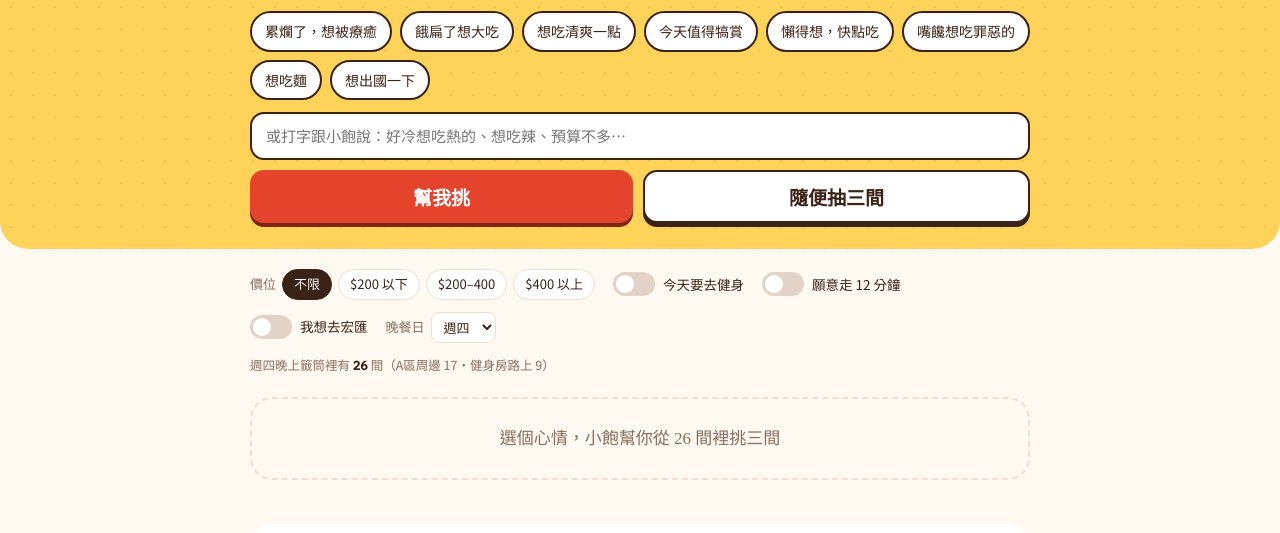
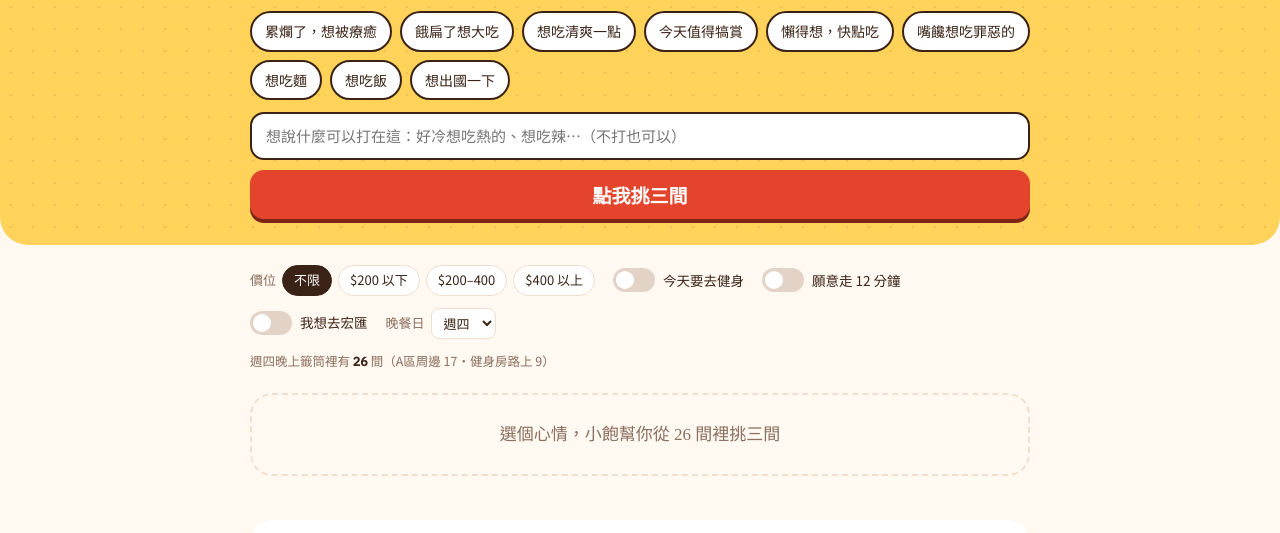
Before and after one commit to milke576-coder/taolung-for-dinner, a plain HTML site: page index.html in a window 1280 px wide. Shown: the part 224-757 px from the top of the page. Drawn offline with Linux system fonts and the light colour scheme; a web font is replaced by a local one.

Commit message:
Update index.html

```diff
--- a/index.html
+++ b/index.html
@@ -184,8 +184,8 @@ tr.off td,tr.off td a{color:var(--muted)}
   </div>
   <div class="moods" id="moods" role="group" aria-label="今天的心情"></div>
   <form class="ask" id="askform">
-    <input id="ask" type="text" maxlength="80" placeholder="或打字跟小飽說：好冷想吃熱的、想吃辣、預算不多…" aria-label="跟小飽說你的心情">
-    <div class="btns"><button class="go" id="go" type="submit">幫我挑</button><button class="go alt" id="rand" type="button">隨便抽三間</button></div>
+    <input id="ask" type="text" maxlength="80" placeholder="想說什麼可以打在這：好冷想吃熱的、想吃辣…（不打也可以）" aria-label="跟小飽說你的心情">
+    <div class="btns"><button class="go" id="go" type="submit">點我挑三間</button></div>
   </form>
  </div>
 </header>
@@ -247,6 +247,7 @@ const MOODS=[
  {k:'懶得想，快點吃',t:['快速解決','一個人也自在'],say:'交給我，這幾間點了很快就能開動。'},
  {k:'嘴饞想吃罪惡的',t:['重口味','宵夜感'],say:'偶爾放縱一下沒關係，罪惡感我幫你扛。'},
  {k:'想吃麵',t:['想吃麵'],say:'吸麵時間到！幫你挑了三碗。'},
+ {k:'想吃飯',t:['想吃飯'],say:'來碗白飯配好料！幫你挑了三間。'},
  {k:'想出國一下',t:['異國風'],say:'不用搭飛機，走路就能出國～'},
 ];
 const WIN=[17*60+30,21*60],NEED=60,RECENT_DAYS=5;
@@ -301,7 +302,7 @@ function whyFor(s,tags){const hit=s.m.filter(t=>tags.includes(t));return hit.len
 function renderInfo(){const p=pool(),day=+dayEl.value,zc={near:0,gym:0,walk12:0,mall:0};p.forEach(s=>zc[s.z]++);
   $('#poolinfo').innerHTML=mallEl.checked?`${wk[day]}晚上宏匯廣場裡有 <b>${p.length}</b> 間可以挑`:gymEl.checked?`${wk[day]}晚上往健身工廠路上有 <b>${p.length}</b> 間可以挑`:`${wk[day]}晚上籤筒裡有 <b>${p.length}</b> 間（A區周邊 ${zc.near}・健身房路上 ${zc.gym}${farEl.checked?'・走 12 分鐘 '+zc.walk12:''}）`;
   farEl.closest('label').style.opacity=(mallEl.checked||gymEl.checked)?.45:1;gymEl.closest('label').style.opacity=mallEl.checked?.45:1;renderMall();
-  $('#go').disabled=$('#rand').disabled=!p.length}
+  $('#go').disabled=!p.length}
 function card(s,i){const g=grp(s),hk=s.hk.length?s.hk[(hkIdx[s.id]||0)%s.hk.length]:'';
   return `<article class="card"><div class="plate t-${g}"><span class="rank">第${'一二三'[i]}間</span><span class="price">${PN[s.pr]||''}</span>${ART[g]}</div>
   <div class="cbody">${hk?`<p class="quote">${esc(hk)}</p><div class="qsrc"><span>Google 評論摘錄</span>${s.hk.length>1?`<button data-hk="${i}">看另一則</button>`:''}</div>`:`<p class="quote">${esc(s.dish||s.c)}，附近評分 ${s.r.toFixed(1)} 的人氣店</p>`}
@@ -330,12 +331,12 @@ $('#moods').onclick=e=>{const b=e.target.closest('.mood');if(!b)return;
   mood=MOODS[+b.dataset.m];recommendRule(mood.t,mood.say)};
 function recommendRule(tags,line){const p=pool();if(!p.length){say('今天這個條件下沒有店有開耶，放寬價位或走遠一點試試？');picks=[];renderAll();return}
   picks=pickThree(ruleRank(tags,p));picks.forEach(s=>s._why=whyFor(s,tags));say(line);renderAll()}
-$('#rand').onclick=()=>{document.querySelectorAll('.mood').forEach(x=>x.setAttribute('aria-pressed','false'));mood=null;
+const randomPick=()=>{document.querySelectorAll('.mood').forEach(x=>x.setAttribute('aria-pressed','false'));mood=null;
   const p=shuffle(pool());picks=p.slice(0,3);picks.forEach(s=>s._why='');say('隨緣抽三間，看看哪一間讓你心動？');renderAll()};
 
 /* ---- Claude-powered free text ---- */
 let samplePromise=window.claude?.use?window.claude.use('sample').catch(()=>null):Promise.resolve(null),sampleOK=true,ctl=null;
-$('#askform').onsubmit=async e=>{e.preventDefault();const text=$('#ask').value.trim();if(!text){$('#ask').focus();return}
+$('#askform').onsubmit=async e=>{e.preventDefault();const text=$('#ask').value.trim();if(!text){if(mood)recommendRule(mood.t,mood.say);else randomPick();return}
   document.querySelectorAll('.mood').forEach(x=>x.setAttribute('aria-pressed','false'));
   const p=pool();if(!p.length){say('今天這個條件下沒有店有開耶，放寬價位或走遠一點試試？');return}
   const tags=tagsFrom(text);const sample=sampleOK?await samplePromise:null;
```
